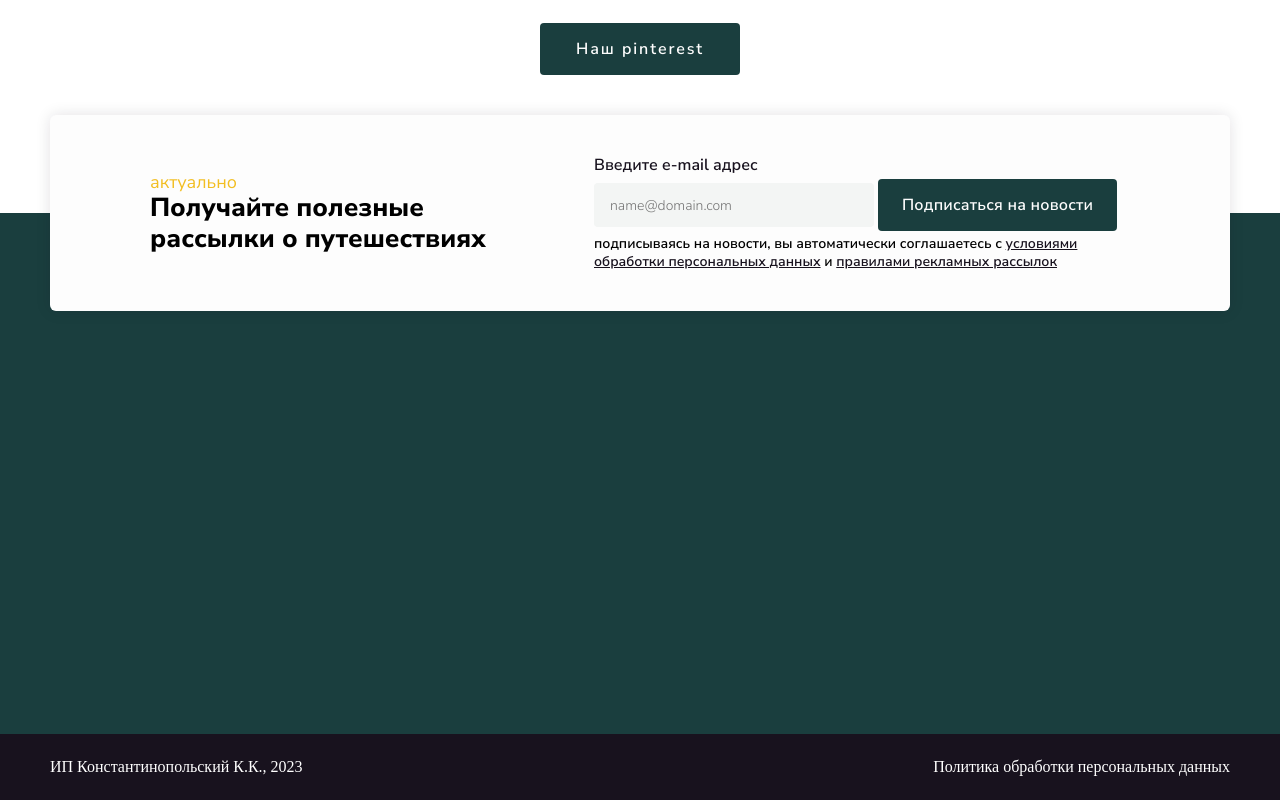
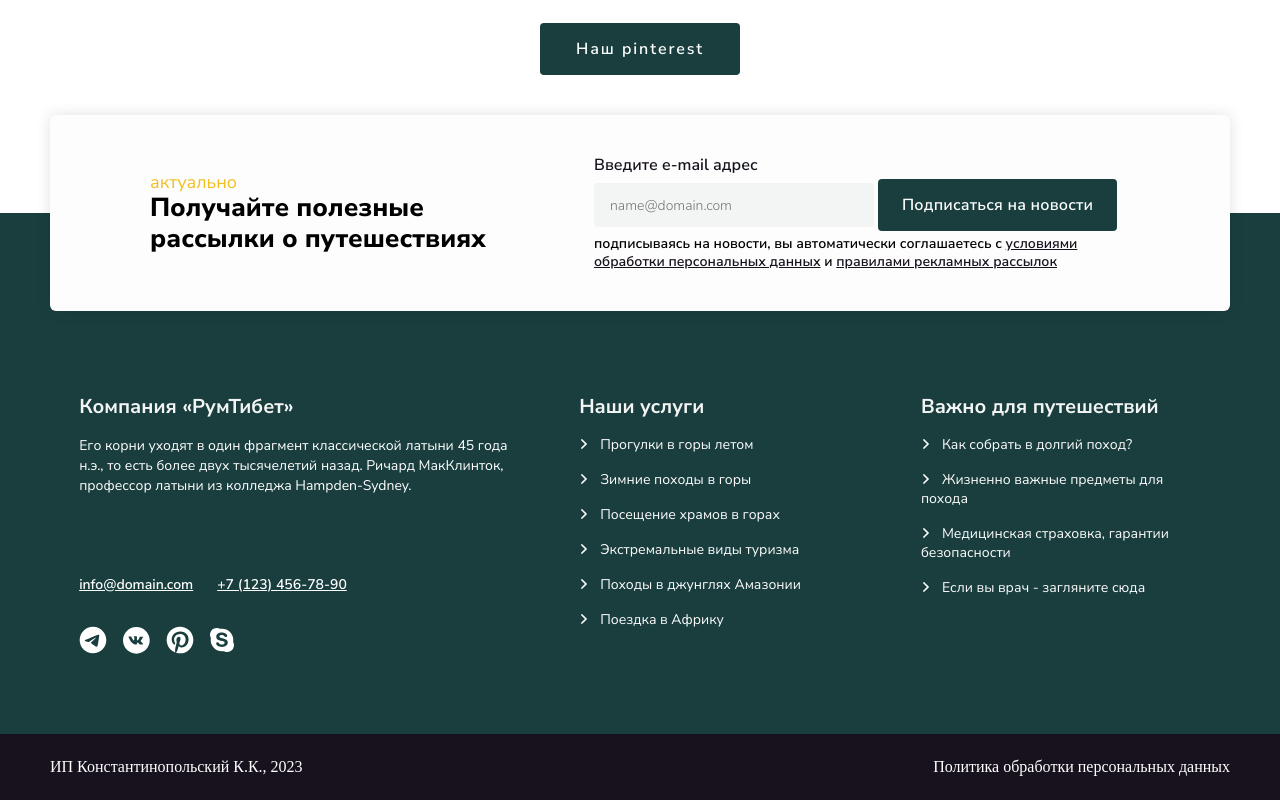
Before and after one commit to Involuntar/rumtibet, a plain HTML site: page index.html in a window 1280 px wide. Shown: the part 5156-5956 px from the top of the page. Drawn offline with Linux system fonts and the light colour scheme.

Commit message:
доделал десктоп версию

```diff
--- a/index.html
+++ b/index.html
@@ -297,14 +297,53 @@
                 <label for="e-mail" class="subscriptions__email text">Введите e-mail адрес</label> <br>
                 <input type="text" name="e-mail" class="subscriptions__email input" placeholder="name@domain.com">
                 <button class="subscribe button">Подписаться на новости</button>
-                <p class="subscriptions__terms">подписываясь на новости, вы автоматически соглашаетесь с <a class="subscriptions__terms href" href="#">условиями обработки персональных данных</a>
+                <p class="subscriptions__terms">подписываясь на новости, вы автоматически соглашаетесь с
+                    <a class="subscriptions__terms href" href="#">условиями обработки персональных данных</a>
                     и <a class="subscriptions__terms href" href="#">правилами рекламных рассылок</a></p>
             </div>
         </div>
         <div class="footer__navigation">
-            <div></div>
-            <div></div>
-            <div></div>
+            <div class="navigation__contacts">
+                <div class="contacts__text">
+                    <h2 class="contacts__header navigation__header">Компания «РумТибет»</h2>
+                    <p class="contacts__about">Его корни уходят в один фрагмент классической
+                        латыни 45 года н.э., то есть более двух тысячелетий назад. Ричард
+                        МакКлинток, профессор латыни из колледжа Hampden-Sydney.
+                    </p>
+                </div>
+                <div class="contacts__sources">
+                    <div class="contacts__hrefs">
+                        <a class="contacts__email" href="#">info@domain.com</a>
+                        <p class="contacts__phone">+7 (123) 456-78-90</p>
+                    </div>
+                    <div class="contacts__socialmedia">
+                        <img src="images/telegram.svg" alt="">
+                        <img src="images/vk.svg" alt="">
+                        <img src="images/pinterest.svg" alt="">
+                        <img src="images/skype.svg" alt="">
+                    </div>
+                </div>
+            </div>
+            <div class="navigation__services">
+                <h2 class="services__header navigation__header">Наши услуги</h2>
+                <ul class="services list">
+                    <li class="service"><a href="#">Прогулки в горы летом</a></li>
+                    <li class="service"><a href="#">Зимние походы в горы</a></li>
+                    <li class="service"><a href="#">Посещение храмов в горах</a></li>
+                    <li class="service"><a href="#">Экстремальные виды туризма</a></li>
+                    <li class="service"><a href="#">Походы в джунглях Амазонии</a></li>
+                    <li class="service"><a href="#">Поездка в Африку</a></li>
+                </ul>
+            </div>
+            <div class="navigation__important">
+                <h2 class="important__header navigation__header">Важно для путешествий</h2>
+                <ul class="important__things">
+                    <li class="important__thing"><a href="#">Как собрать в долгий поход?</a></li>
+                    <li class="important__thing"><a href="#">Жизненно важные предметы для похода</a></li>
+                    <li class="important__thing"><a href="#">Медицинская страховка, гарантии безопасности</a></li>
+                    <li class="important__thing"><a href="#">Если вы врач - загляните сюда</a></li>
+                </ul>
+            </div>
         </div>
         <div class="footer__copyrights">
             <div class="footer__policy">
--- a/styles/style.css
+++ b/styles/style.css
@@ -591,7 +591,7 @@
     position: relative;
     display: flex;
     flex-direction: column;
-    justify-content: space-between;
+    justify-content: flex-end;
     align-items: center;
     background-color: #1A3E3E;
     height: 587px;
@@ -683,6 +683,110 @@
     color: #18121E;
 }
 
+.footer__navigation {
+    display: flex;
+    justify-content: center;
+    align-items: flex-start;
+    width: 1180px;
+    margin-bottom: 80px;
+}
+
+.navigation__contacts {
+    display: flex;
+    flex-direction: column;
+    justify-content: space-between;
+    align-items: flex-start;
+    width: 480px;
+    margin-right: 20px;
+    gap: 80px 0;
+}
+
+.navigation__header {
+    font-family: Nunito Sans;
+    font-size: 20px;
+    font-weight: 700;
+    line-height: 24px;
+    color: #F3F5F4;
+}
+
+.contacts__header {
+    margin-bottom: 17px;
+}
+
+.contacts__about {
+    font-family: Nunito Sans;
+    font-size: 14px;
+    font-weight: 400;
+    line-height: 20px;
+    color: #FFF;
+    max-width: 456px;
+}
+
+.contacts__sources {
+    display: flex;
+    flex-direction: column;
+    align-items: flex-start;
+    justify-content: center;
+    gap: 32px 0;
+}
+
+.contacts__hrefs {
+    display: flex;
+    justify-content: flex-start;
+    align-items: center;
+    gap: 0 24px;
+}
+
+.contacts__email, .contacts__phone {
+    font-family: Nunito Sans;
+    font-size: 14px;
+    font-weight: 600;
+    line-height: 18px;
+    text-decoration-line: underline;
+    color: #FFFFFF;
+}
+
+.contacts__socialmedia {
+    display: flex;
+    align-items: center;
+    justify-content: flex-start;
+    gap: 0 16px;
+}
+
+.services.list {
+    margin-top: 4px;
+}
+
+.service, .important__thing {
+    margin-top: 16px;
+    list-style-image: url("../images/service_mark.svg");
+    list-style-position: inside;
+}
+
+.service:hover, .important__thing:hover {
+    list-style-image: url("../images/service_mark_choose.svg");
+}
+
+.service:hover > a, .important__thing:hover > a {
+    color: #F2BE22;
+    text-decoration-line: underline;
+}
+
+.service a, .important__thing a {
+    text-decoration: none;
+    color: #FDFDFD;
+    font-family: Nunito Sans;
+    font-size: 14px;
+    font-weight: 400;
+    line-height: 18px;
+    padding-left: 4px;
+}
+
+.navigation__important {
+    width: 280px;
+    margin-left: 120px;
+}
+
 .footer__copyrights {
     display: flex;
     justify-content: center;
```
Also changed, not shown: images/pinterest.svg (added), images/service_mark.svg (added), images/service_mark_choose.svg (added), images/skype.svg (added), images/telegram.svg (added), images/vk.svg (added).
